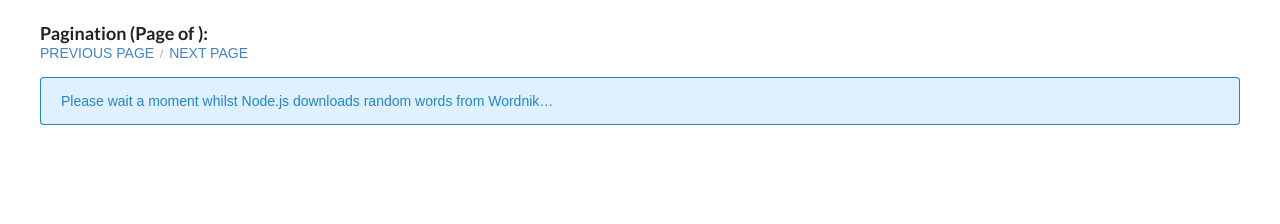
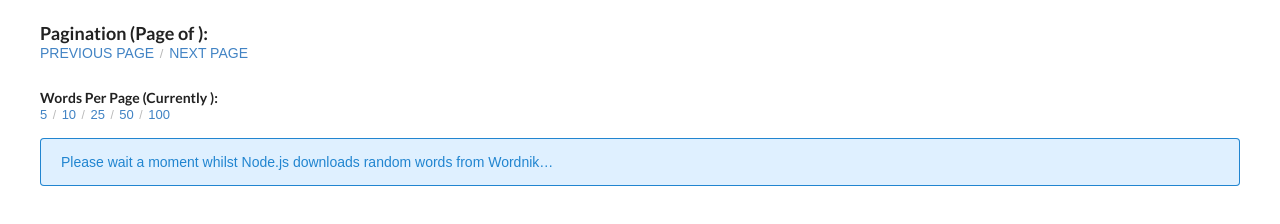
Before and after one commit to Wildhoney/Snapshot.js, a website: page example/client/index.html in a window 1280 px wide. Shown: the part 90-314 px from the top of the page. Drawn offline with nearby package versions, Linux system fonts and the light colour scheme; no server answers.

Commit message:
Added perPage

```diff
--- a/example/client/index.html
+++ b/example/client/index.html
@@ -29,6 +29,21 @@
             </div>
         </h3>
 
+        <h5 class="ui header">
+            Words Per Page (Currently {{statistics.perPage}}):
+            <div class="ui breadcrumb sub header">
+                <a class="section" ng-click="perPage(5)">5</a>
+                <div class="divider"> / </div>
+                <a class="section" ng-click="perPage(10)">10</a>
+                <div class="divider"> / </div>
+                <a class="section" ng-click="perPage(25)">25</a>
+                <div class="divider"> / </div>
+                <a class="section" ng-click="perPage(50)">50</a>
+                <div class="divider"> / </div>
+                <a class="section" ng-click="perPage(100)">100</a>
+            </div>
+        </h5>
+
         <div class="ui blue message" ng-hide="collection.length">
             Please wait a moment whilst Node.js downloads random words from Wordnik&hellip;
         </div>
--- a/example/client/js/controller.js
+++ b/example/client/js/controller.js
@@ -60,6 +60,15 @@
             socket.emit('snapshot/pageNumber', previousPageNumber);
         };
 
+        /**
+         * @method perPage
+         * @param amount {Number}
+         * @return {void}
+         */
+        $scope.perPage = function perPage(amount) {
+            socket.emit('snapshot/perPage', amount);
+        };
+
     });
 
 })(window.app);
--- a/modules/server/Snapshot.js
+++ b/modules/server/Snapshot.js
@@ -141,8 +141,9 @@
             }
 
             // Slice up the content according to the `pageNumber` and `perPage`.
-            var offset  = ((this.pageNumber * this.perPage) - this.pageNumber);
-            content     = content.slice(offset, this.perPage + offset);
+            var pageNumber  = (this.pageNumber - 1);
+            var offset      = ((pageNumber * this.perPage) - pageNumber);
+            content         = content.slice(offset, this.perPage + offset);
 
             // Emits the event, passing the collection of models, and the time the
             // operation took the complete.
```
